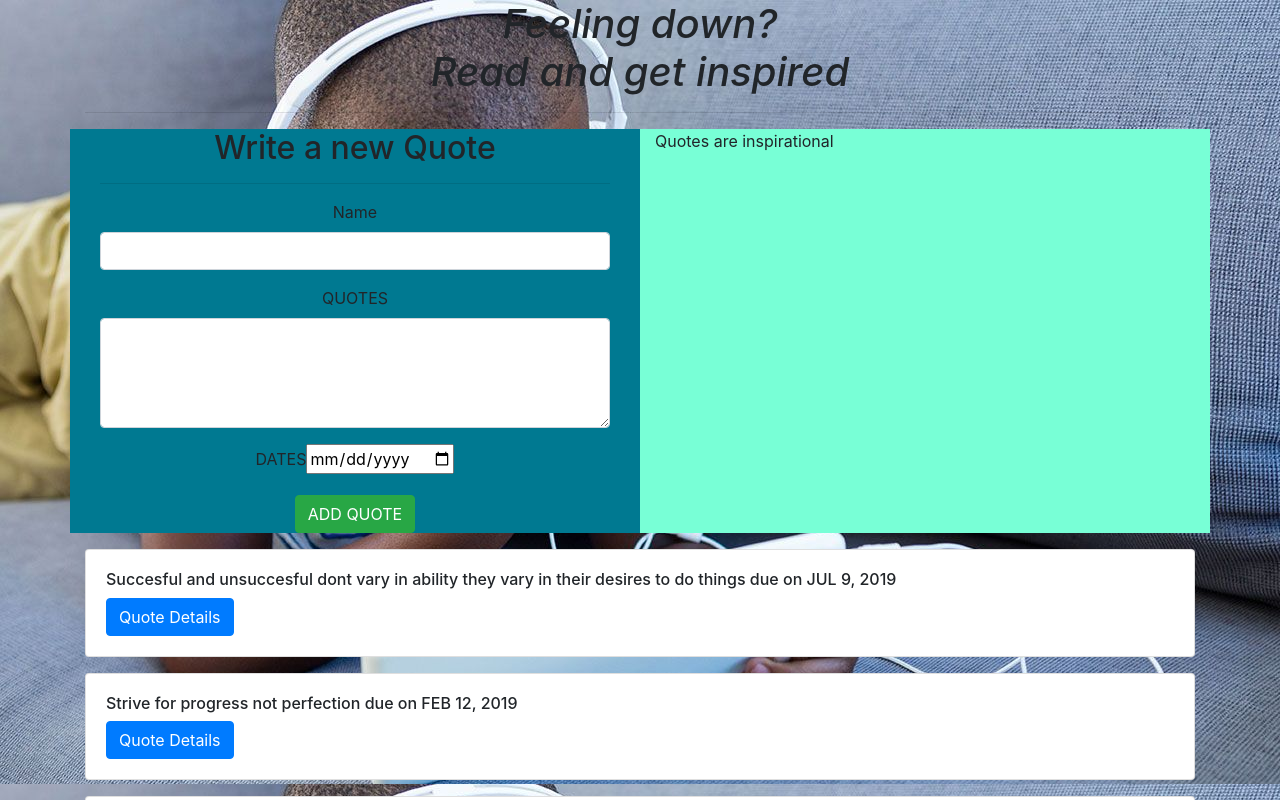
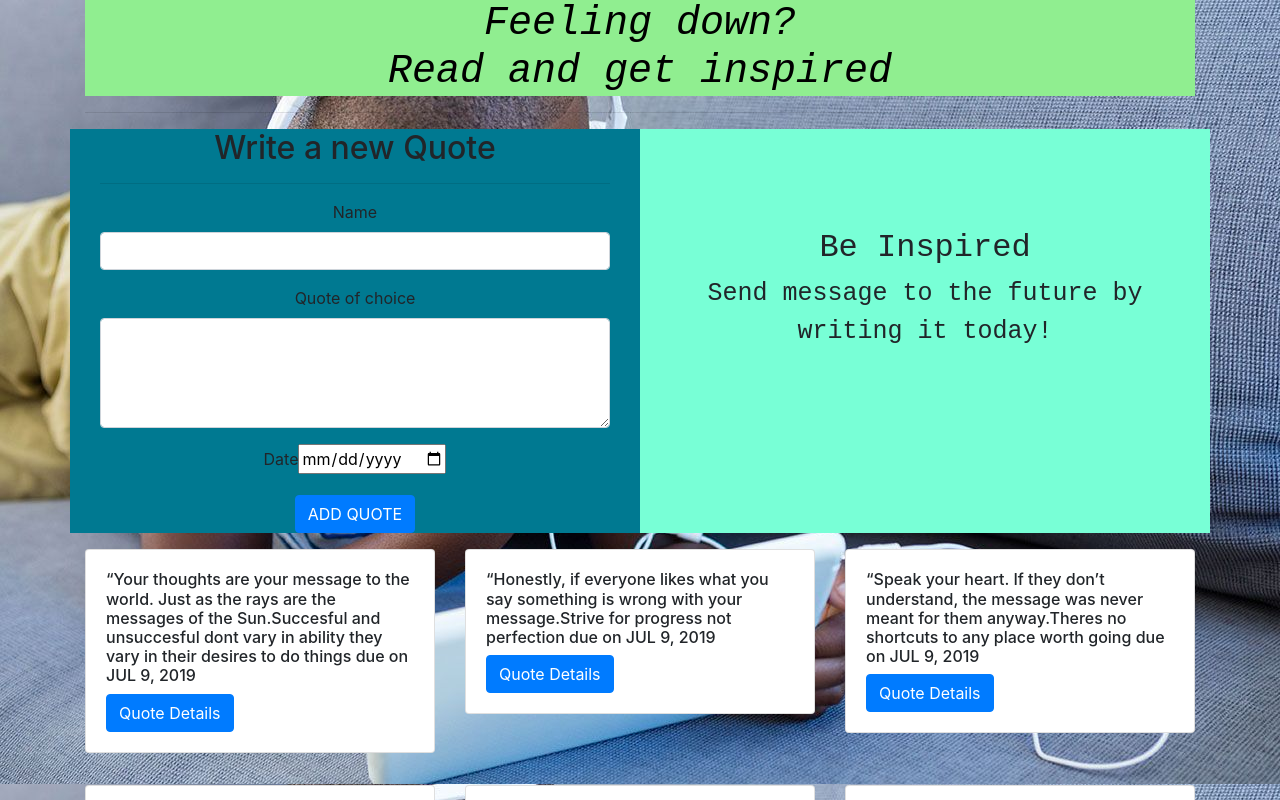
Before and after one commit to Sijenn/Quotes, an Angular app: page / in a window 1280 px wide. Shown: the top 800 px of the page. Built offline with nearby package versions, Linux system fonts and the light colour scheme.

Commit message:
add modal class

```diff
--- a/src/app/quote-detail/quote-detail.component.html
+++ b/src/app/quote-detail/quote-detail.component.html
@@ -1,6 +1,6 @@
 <div class="quote-detail">
     <div class="votes">
-      Total Up Votes: <span>{{quote.upVote}}</span>
+      Total Up Votes: <span>{{uvotes}}</span>
     </div>
 <p>{{quote.description}}</p>
 <p>This quote will be complete in {{quote.completeDate|dateCount}} days</p>
--- a/src/app/quote-form/quote-form.component.html
+++ b/src/app/quote-form/quote-form.component.html
@@ -13,7 +13,7 @@
       </div>
       <div class="form-group">
 
-          <label for="description">QUOTES</label>
+          <label for="description">Quote of choice</label>
           <textarea class="form-control" id="description" rows="4" [(ngModel)]="newQuote.description" name="description" #description="ngModel" required></textarea>
           <div [hidden]="description.valid || description.pristine" class="alert alert-danger">
             <p>Quote is required</p>
@@ -21,12 +21,12 @@
       </div>
       <div class="form-group">
 
-          <label for="complete">DATES</label>
+          <label for="complete">Date</label>
           <input type='date' id="complete" [(ngModel)]="newQuote.completeDate" name="completeDate" #completeDate="ngModel" required>
           <div [hidden]="completeDate.valid || completeDate.pristine" class="alert alert-danger">
             <p>Date is required</p>
           </div>
       </div>
-      <button type="submit" class="btn btn-success">ADD QUOTE</button>
+      <button type="submit" class="btn btn-primary">ADD QUOTE</button>
   </form>
 </div>
--- a/src/app/quote/quote.component.html
+++ b/src/app/quote/quote.component.html
@@ -10,16 +10,17 @@
       <app-quote-form (addQuote)="addNewQuote($event)"></app-quote-form>
     </div>
     <div class="col-md-6 quotes">
-      <p>Quotes are inspirational</p>
+      <h2>Be Inspired</h2>
+
+        <p>Send message to the future by writing it today!</p>
     </div>
   </div>
 </div>
 
-<div class="container">
+<div class="container ">
   <div class="row">
-    <div class="col-md-12 ">
 
-      <div *ngFor='let quote of quotes;let i = index'>
+    <div *ngFor='let quote of quotes;let i = index'class="col-md-4">
 
       <div class="card card-body my-3 bg-purple">
         <div>
--- a/src/app/quote/quote.component.ts
+++ b/src/app/quote/quote.component.ts
@@ -8,37 +8,67 @@ import { Quote } from '../quote';
 })
 export class QuoteComponent implements OnInit {
   quotes: Quote[] =
-  [
-    // new Quote
-    // (
-    //   1,
-    //   'Very little is needed to make a happy life; it is all within yourself, in your way of thinking.',
-    //   'Marcus Aurelius',
+    [
+      new Quote(
+        2,
+        '“Your thoughts are your message to the world. Just as the rays are the messages of the Sun.Succesful and unsuccesful dont vary in ability they vary in their desires to do things',
+        0,
+        '',
+        new Date(2019, 6, 9)
+      ),
+      new Quote(
+        2,
+        '“Honestly, if everyone likes what you say something is wrong with your message.Strive for progress not perfection',
+        0,
+        '',
+        new Date(2019, 6, 9)
+      ),
+      new Quote(
+        2,
+        '“Speak your heart. If they don’t understand, the message was never meant for them anyway.Theres no shortcuts to any place worth going',
+        0,
+        '',
+        new Date(2019, 6, 9)
+      ),
+      new Quote(
+        2,
+        '“Right person, wrong timing doesn’t mean God was wrong. It means you were there at the right time to fulfill something else. Look for it."',
+        0,
+        '',
+        new Date(2019, 6, 9)
+      ),
+      new Quote(
+        2,
+        '“They hurried when they could, and dozed when they had to, hiding in tangles of bloodtwig and heartsease at the edge of the road.”',
+        0,
+        '',
+        new Date(2019, 6, 9)
+      ),
+      new Quote(
+        2,
+        '“Your thoughts are your message to the world. Just as the rays are the messages of the Sun.Succesful and unsuccesful dont vary in ability they vary in their desires to do things',
+        0,
+        '',
+        new Date(2019, 6, 9)
+      ),
 
-
-    //   new Date('October 01, 2018 11:24:00')
-    // )
-    new Quote(2,'Succesful and unsuccesful dont vary in ability they vary in their desires to do things', 0,'they dont vary at all',new Date(2019,6,9)),
-    new Quote(3,'Strive for progress not perfection',0,'perfection',new Date(2019,1,12)),
-    new Quote(4,'Theres no shortcuts to any place worth going',0,'Pupper likes expensive snacks',new Date(2019,0,18)),
-
-  ];
-  addNewQuote(quote){
+    ];
+  addNewQuote(quote) {
     let quoteLength = this.quotes.length;
-    quote.id = quoteLength+1;
+    quote.id = quoteLength + 1;
     quote.completeDate = new Date(quote.completeDate)
     this.quotes.push(quote)
   }
 
-  toggleDetails(index){
+  toggleDetails(index) {
     this.quotes[index].showDescription = !this.quotes[index].showDescription;
   }
-  deleteQuote(isComplete, index){
+  deleteQuote(isComplete, index) {
     if (isComplete) {
       let toDelete = confirm(`Are you sure you want to delete ?`)
 
-      if (toDelete){
-        this.quotes.splice(index,1)
+      if (toDelete) {
+        this.quotes.splice(index, 1)
       }
     }
   }
--- a/src/styles.css
+++ b/src/styles.css
@@ -12,8 +12,15 @@ body {
 h1 {
   font-style: italic;
   text-align: center;
+  font-family: 'Courier New', Courier, monospace;
+  background-color: lightgreen;
+  color: black
 }
 
 .quotes {
   background-color: #78ffd6;
+  text-align:center;
+  padding-top: 100px;
+  font-size: 25px;
+  font-family: 'Courier New', Courier, monospace;
 }
```
Also changed, not shown: src/app/quote-form/quote-form.component.ts (+7 -1 lines), src/app/quote.ts (+7 -2 lines), 1 other file (tests, documents, lock files or other folders). Lines whose indentation alone changed are shown as unchanged.
